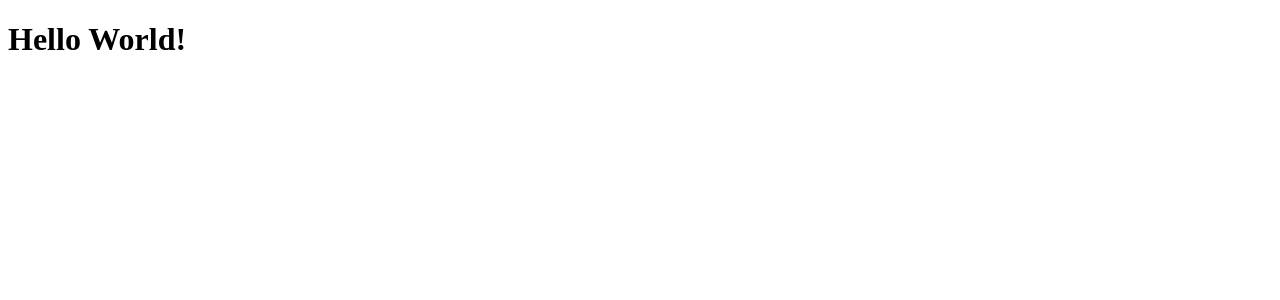
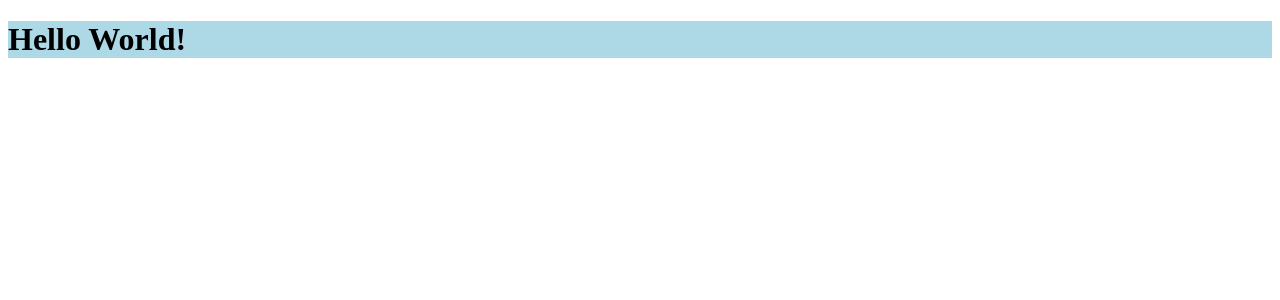
Before and after one commit to trygvea/react-redux-starter, a React app: page / in a window 1280 px wide. Shown: the top 300 px of the page. Built offline with nearby package versions, Linux system fonts and the light colour scheme; the HTML template or start-up script is replaced by a standard one.

Commit message:
Step 2: Add packaging and hot reload for css and less

```diff
--- a/package.json
+++ b/package.json
@@ -30,13 +30,16 @@
     "babel-preset-es2015": "^6.6.0",
     "babel-preset-react": "^6.5.0",
     "chai": "^3.5.0",
+    "css-loader": "^0.23.1",
     "jsdom": "^8.3.0",
     "mocha": "^2.4.5",
     "react-hot-loader": "^1.3.0",
+    "style-loader": "^0.13.1",
     "webpack": "^1.12.14",
     "webpack-dev-server": "^1.14.1"
   },
   "dependencies": {
+    "extract-text-webpack-plugin": "^1.0.1",
     "react": "^15.0.1",
     "react-addons-test-utils": "^15.0.1",
     "react-dom": "^15.0.1"
--- a/src/js/app.jsx
+++ b/src/js/app.jsx
@@ -1,10 +1,12 @@
 import React from 'react'
 import ReactDOM from 'react-dom'
 
+require("../style/app.css")
+
 const HelloReact = props =>
-    <div>
+    <div className="hello">
         <h1>Hello {props.greet}</h1>
-    </div>;
+    </div>
 
 ReactDOM.render(
     <HelloReact greet="World!"/>,
--- /dev/null
+++ b/src/style/app.css
@@ -0,0 +1,3 @@
+.hello {
+    background: lightblue;
+}
--- a/webpack.config.js
+++ b/webpack.config.js
@@ -1,4 +1,5 @@
 var webpack = require('webpack')
+var ExtractTextPlugin = require("extract-text-webpack-plugin")
 
 module.exports = {
     devtool: "source-map",
@@ -13,6 +14,14 @@ module.exports = {
                 test: /\.jsx?$/,
                 exclude: /node_modules/,
                 loader: 'react-hot!babel'
+            },
+            {
+                test: /\.css$/,
+                loader: ExtractTextPlugin.extract("style-loader", "css-loader")
+            },
+            {
+                test: /\.less$/,
+                loader: ExtractTextPlugin.extract("style-loader", "css-loader!less-loader")
             }
         ]
     },
@@ -28,6 +37,8 @@ module.exports = {
         contentBase: './dist'
     },
     plugins: [
-        new webpack.HotModuleReplacementPlugin()
+        new webpack.HotModuleReplacementPlugin(),
+        new webpack.NoErrorsPlugin(),
+        new ExtractTextPlugin("styles.css", {allChunks: true})
     ]
 };
```
Also changed, not shown: 3 other files (tests, documents, lock files or other folders).
